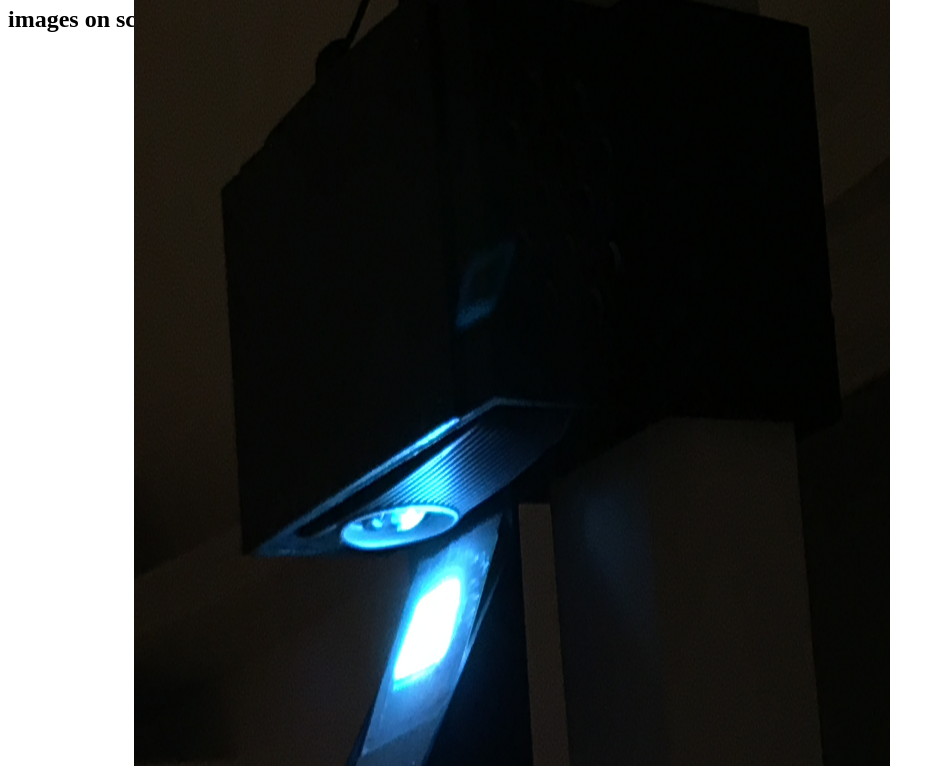
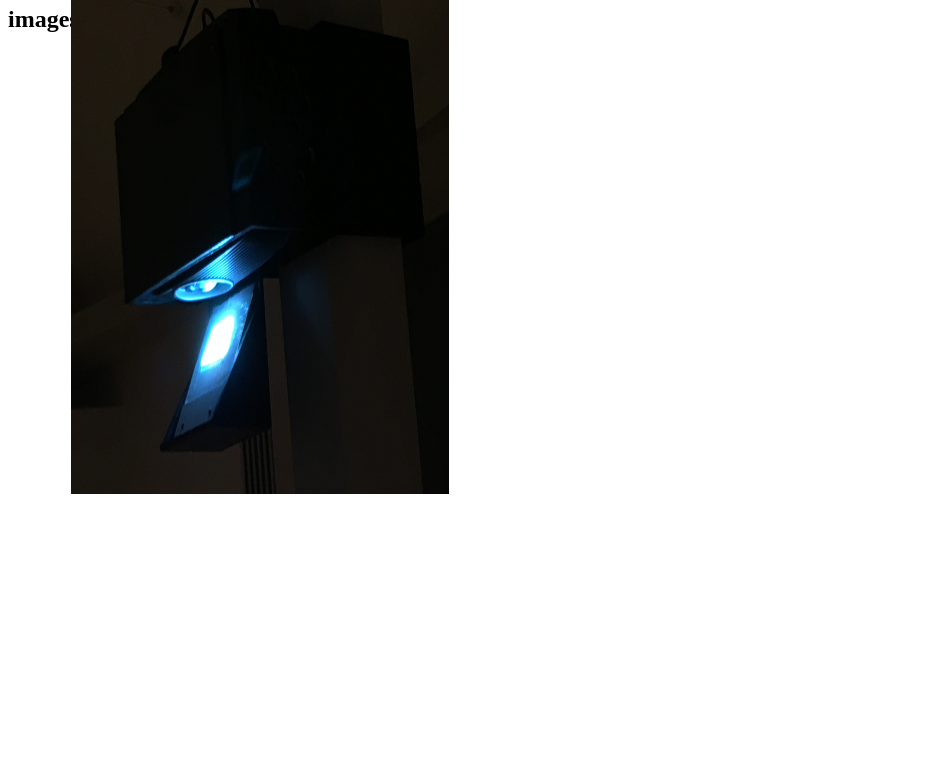
Before and after one commit to tabsclouds/Projections, a plain HTML site: page index.html in a window 1280 px wide. Shown: the part 60-826 px from the top of the page, without its empty margins (0-945 px from the left). After the commit the page ends 800 px from the top, so only its background shows below. Drawn offline with Linux system fonts and the light colour scheme.

Commit message:
Update index.html

```diff
--- a/index.html
+++ b/index.html
@@ -5,7 +5,7 @@
   <body>
     <h1>Projections</h1>
     <h2>images on screens</h2>
-	<img src="IMG_9157.JPG" width="1008" height="756" style="transform:rotate(90deg)" />
+	<img src="IMG_9157.JPG" width="504" height="378" style="transform:rotate(90deg)" />
     </div>
 
   </body>
```
